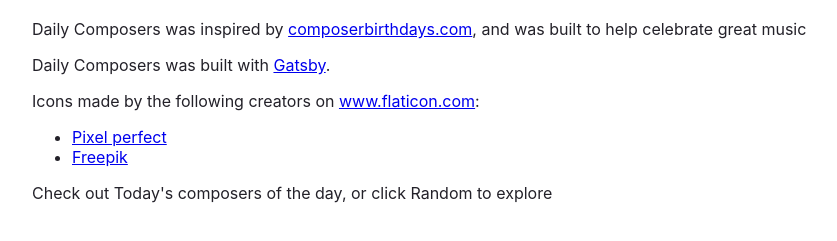
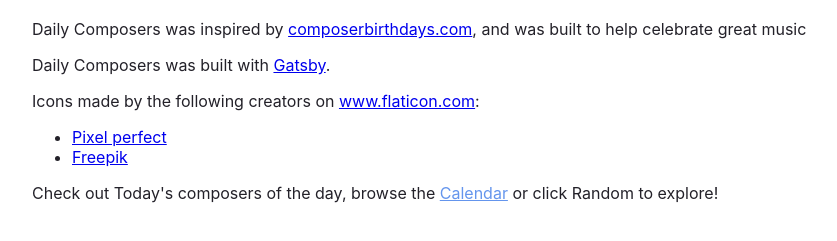
Before and after one commit to jsundram/daily-composers, a Gatsby site: page / in a window 1280 px wide. Shown: the part 195-436 px from the top of the page, without its empty margins (208-1045 px from the left). Built offline with nearby package versions, Linux system fonts and the light colour scheme; Gatsby itself is replaced by a stand-in of ours.

Commit message:
added reference to the Calendar on the About page

```diff
--- a/src/pages/index.js
+++ b/src/pages/index.js
@@ -1,5 +1,6 @@
 // Step 1: Import your component
 import * as React from 'react'
+import { Link } from 'gatsby'
 import Layout from '../components/layout'
 
 import {
@@ -20,7 +21,7 @@ const AboutPage = () => {
             <li> <a href="https://www.freepik.com" title="Freepik">Freepik</a></li>
         </ul>
 
-        <p>Check out Today's composers of the day, or click Random to explore</p>
+        <p>Check out Today's composers of the day, browse the <Link to="/calendar" className={heading}>Calendar</Link> or click Random to explore!</p>
       </Layout>
   )
 }
```
